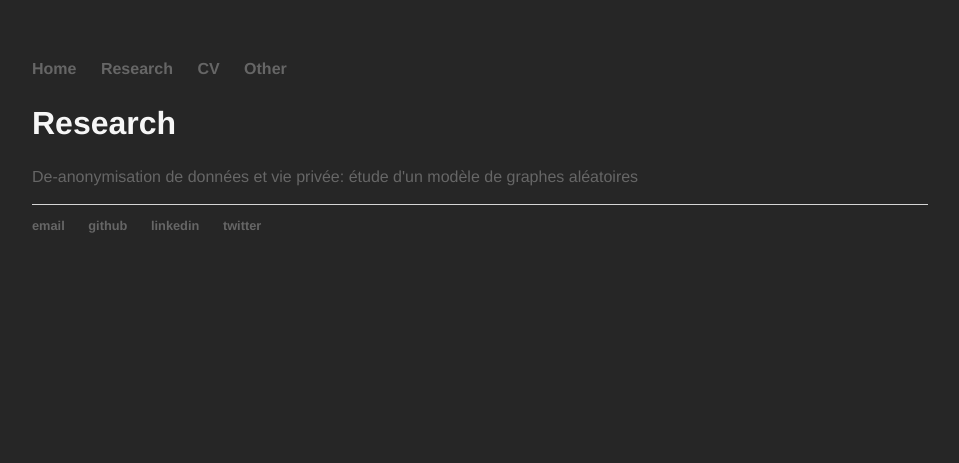
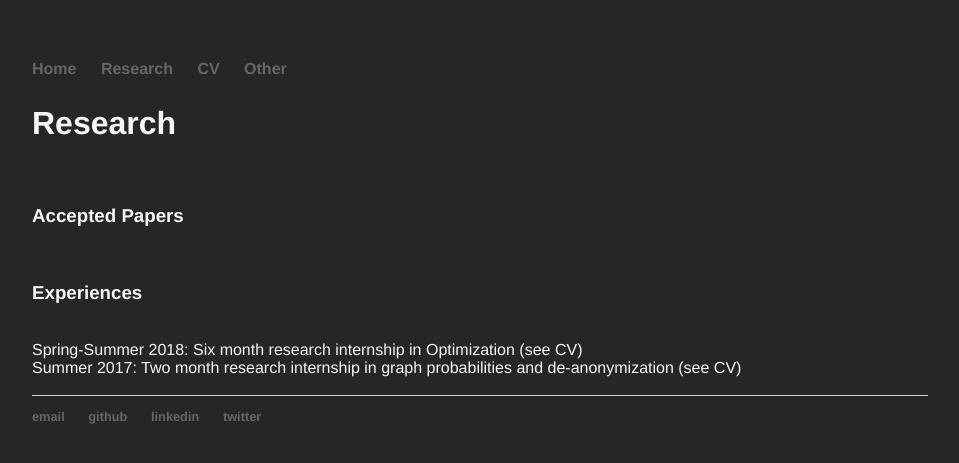
Before and after one commit to clemlal/clemlal.github.io, a Jekyll site: the page built from research/index.html, in a window 1280 px wide. Shown: the top 463 px of the page, without its empty margins (160-1119 px from the left). Built offline with Jekyll 4.4.1, drawn with Linux system fonts in a browser that asks for light colours.

Commit message:
Update index.html

```diff
--- a/research/index.html
+++ b/research/index.html
@@ -3,6 +3,13 @@ layout: default
 title: Research
 ---
 <h2> Research </h2>
-<a href="de-anonymisation.pdf">De-anonymisation de données et vie privée: étude d'un modèle de graphes aléatoires</a>
+<br/>
+<h3> Accepted Papers </h3>
+<br/>
+<h3> Experiences </h3>
+<br/>
+Spring-Summer 2018: Six month research internship in Optimization (see CV)
+<br/>
+Summer 2017: Two month research internship in graph probabilities and de-anonymization (see CV)
 <br/>
 <br/>
```
